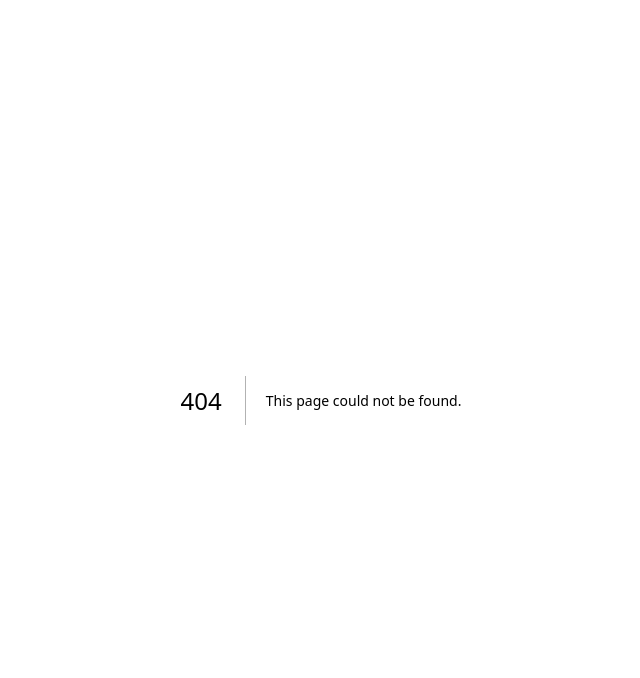
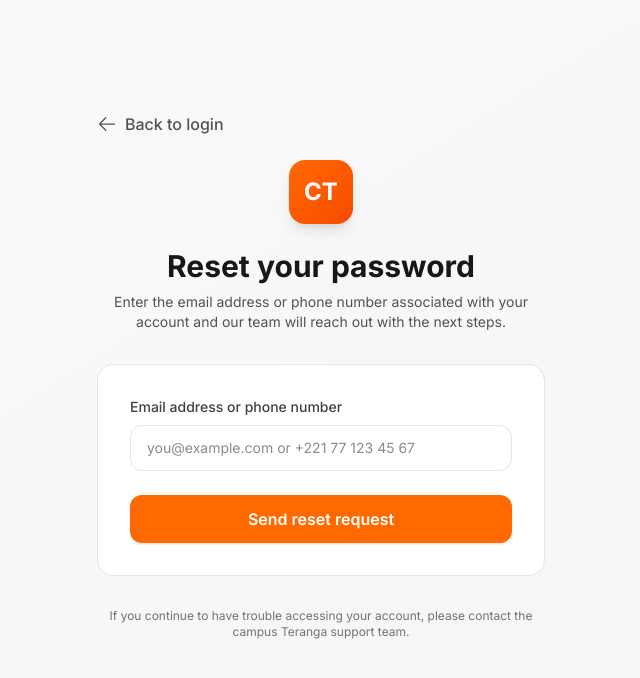
Before and after one commit to Mooxa/campus-teranga-admin, a Next.js app: page /forgot-password in a window 1280 px wide. Before the commit this address had no page. Shown: the top 678 px of the page, without its empty margins (319-959 px from the left). Built offline with nearby package versions, Linux system fonts and the light colour scheme.

Commit message:
Add forgot password flow entry point on login page

```diff
--- /dev/null
+++ b/src/app/forgot-password/page.tsx
@@ -0,0 +1,102 @@
+'use client'
+
+import React, { useState } from 'react'
+import Link from 'next/link'
+import { useRouter } from 'next/navigation'
+import { ArrowLeftIcon } from '@heroicons/react/24/outline'
+
+export default function ForgotPasswordPage() {
+  const [contactValue, setContactValue] = useState('')
+  const [submitted, setSubmitted] = useState(false)
+  const router = useRouter()
+
+  const handleSubmit = (event: React.FormEvent<HTMLFormElement>) => {
+    event.preventDefault()
+    setSubmitted(true)
+  }
+
+  return (
+    <div className="min-h-screen flex items-center justify-center bg-gradient-to-br from-neutral-50 to-neutral-100 py-12 px-4 sm:px-6 lg:px-8">
+      <div className="max-w-md w-full space-y-8 relative">
+        <button
+          onClick={() => router.push('/login')}
+          className="absolute -top-12 left-0 flex items-center space-x-2 text-neutral-600 hover:text-neutral-900 transition-colors duration-200"
+        >
+          <ArrowLeftIcon className="h-5 w-5" />
+          <span className="font-medium">Back to login</span>
+        </button>
+
+        <div className="text-center">
+          <div className="mx-auto h-16 w-16 bg-gradient-to-br from-orange-500 to-orange-600 rounded-2xl flex items-center justify-center shadow-lg">
+            <span className="text-2xl font-bold text-white">CT</span>
+          </div>
+          <h1 className="mt-6 text-3xl font-bold text-neutral-900">Reset your password</h1>
+          <p className="mt-2 text-sm text-neutral-600">
+            Enter the email address or phone number associated with your account and our team will
+            reach out with the next steps.
+          </p>
+        </div>
+
+        <div className="bg-white rounded-2xl shadow-soft border border-neutral-200 p-8">
+          {submitted ? (
+            <div className="space-y-4 text-center">
+              <div className="inline-flex items-center justify-center h-12 w-12 rounded-full bg-green-100 text-green-600">
+                ✓
+              </div>
+              <h2 className="text-lg font-semibold text-neutral-900">Request received</h2>
+              <p className="text-sm text-neutral-600">
+                Our support team will contact you shortly to help reset your password. If this is
+                urgent, you can also email us directly at{' '}
+                <a
+                  href="mailto:support@campusteranga.com"
+                  className="text-orange-600 hover:text-orange-700 font-medium"
+                >
+                  support@campusteranga.com
+                </a>
+                .
+              </p>
+              <Link
+                href="/login"
+                className="inline-flex justify-center items-center px-4 py-2 text-sm font-medium text-white bg-orange-500 rounded-lg hover:bg-orange-600 transition-colors duration-200"
+              >
+                Return to login
+              </Link>
+            </div>
+          ) : (
+            <form className="space-y-6" onSubmit={handleSubmit}>
+              <div>
+                <label
+                  htmlFor="contactValue"
+                  className="block text-sm font-medium text-neutral-700 mb-2"
+                >
+                  Email address or phone number
+                </label>
+                <input
+                  id="contactValue"
+                  type="text"
+                  required
+                  className="w-full px-4 py-3 border border-neutral-200 rounded-xl focus:outline-none focus:ring-2 focus:ring-orange-500 focus:border-transparent transition-all duration-200 text-sm"
+                  placeholder="you@example.com or +221 77 123 45 67"
+                  value={contactValue}
+                  onChange={(event) => setContactValue(event.target.value)}
+                />
+              </div>
+
+              <button
+                type="submit"
+                className="w-full bg-orange-500 hover:bg-orange-600 text-white font-semibold py-3 px-4 rounded-xl transition-all duration-200 focus:outline-none focus:ring-2 focus:ring-orange-500 focus:ring-offset-2 shadow-sm hover:shadow-md"
+              >
+                Send reset request
+              </button>
+            </form>
+          )}
+        </div>
+
+        <p className="text-xs text-neutral-500 text-center">
+          If you continue to have trouble accessing your account, please contact the campus Teranga
+          support team.
+        </p>
+      </div>
+    </div>
+  )
+}
--- a/src/app/login/page.tsx
+++ b/src/app/login/page.tsx
@@ -1,6 +1,7 @@
 'use client'
 
 import React, { useState, useEffect } from 'react'
+import Link from 'next/link'
 import { useRouter } from 'next/navigation'
 import { useAuth } from '@/contexts/AuthContext'
 import { ArrowLeftIcon } from '@heroicons/react/24/outline'
@@ -133,6 +134,15 @@ export default function LoginPage() {
               </div>
             )}
 
+            <div className="flex justify-end">
+              <Link
+                href="/forgot-password"
+                className="text-sm font-medium text-orange-600 hover:text-orange-700 transition-colors duration-200"
+              >
+                Forgot password?
+              </Link>
+            </div>
+
             <button
               type="submit"
               disabled={isLoading}
```
